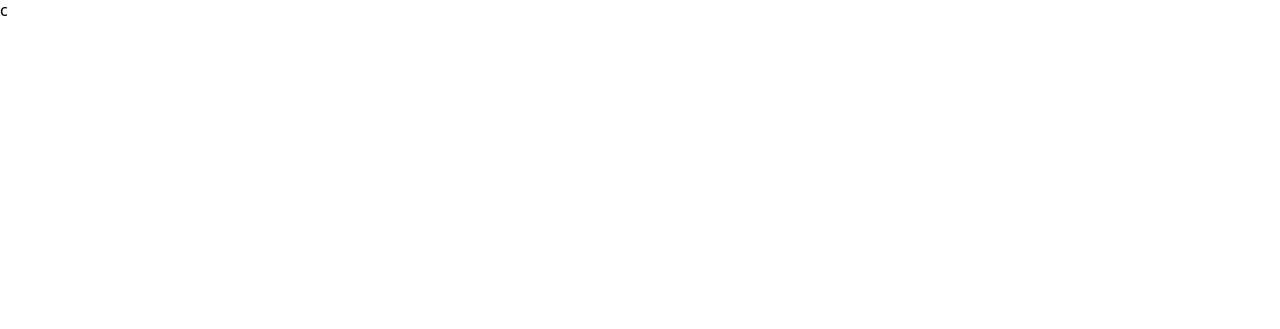
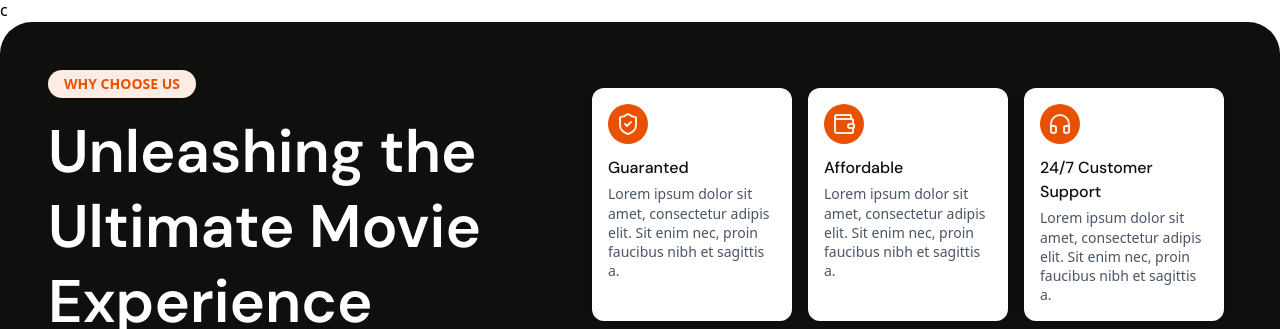
Before and after one commit to HN721/fgo24-Tickitz, a React (Vite) app: page / in a window 1280 px wide. Shown: the part 623-952 px from the top of the page. Before the commit the page ends 800 px from the top, so only its background shows below. Built offline with nearby package versions, Linux system fonts and the light colour scheme; no server answers; a web font is replaced by a local one.

Commit message:
feat: adding Benefit Component

```diff
--- a/package.json
+++ b/package.json
@@ -11,6 +11,7 @@
   },
   "dependencies": {
     "@tailwindcss/vite": "^4.1.6",
+    "lucide-react": "^0.511.0",
     "react": "^19.1.0",
     "react-dom": "^19.1.0",
     "tailwindcss": "^4.1.6"
--- /dev/null
+++ b/src/components/Benefit.jsx
@@ -0,0 +1,57 @@
+import React from "react";
+import { ShieldCheck, Wallet, Headphones } from "lucide-react";
+
+export default function Benefit() {
+  return (
+    <section className="bg-primary text-white py-12 px-12 rounded-[2rem]">
+      <div className="max-w-7xl mx-auto flex flex-col lg:flex-row items-start lg:items-center space-y-8 lg:space-y-0">
+        <div className="lg:w-1/2">
+          <span className="bg-brand text-secondary font-semibold text-sm px-4 py-1 rounded-full inline-block mb-4">
+            WHY CHOOSE US
+          </span>
+          <h2 className="text-6xl font-display font-med leading-tight text-white">
+            Unleashing the <br /> Ultimate Movie <br /> Experience
+          </h2>
+        </div>
+
+        <div className="flex mx-12 gap-4 lg:w-1/2">
+          <BenefitCard
+            icon={<ShieldCheck className="w-6 h-6 text-brand" />}
+            title="Guaranted"
+            description="Lorem ipsum dolor sit amet, consectetur adipis elit. Sit enim nec, proin faucibus nibh et sagittis a."
+          />
+          <BenefitCard
+            icon={<Wallet className="w-6 h-6 text-brand" />}
+            title="Affordable"
+            description="Lorem ipsum dolor sit amet, consectetur adipis elit. Sit enim nec, proin faucibus nibh et sagittis a."
+          />
+          <BenefitCard
+            icon={<Headphones className="w-6 h-6 text-brand" />}
+            title="24/7 Customer Support"
+            description="Lorem ipsum dolor sit amet, consectetur adipis elit. Sit enim nec, proin faucibus nibh et sagittis a."
+          />
+        </div>
+      </div>
+    </section>
+  );
+}
+
+/**
+ * Komponen kartu manfaat/benefit yang menampilkan ikon, judul, dan deskripsi.
+ *
+ * @param {Object} props
+ * @param {JSX.Element} props.icon - Ikon yang ditampilkan di atas kartu.
+ * @param {string} props.title - Judul manfaat.
+ * @param {string} props.description - Deskripsi singkat manfaat.
+ */
+function BenefitCard({ icon, title, description }) {
+  return (
+    <div className="bg-white text-font-primary rounded-xl p-4 flex-1 min-w-[200px] shadow-sm">
+      <div className="bg-secondary w-10 h-10 flex items-center justify-center rounded-full mb-3">
+        {icon}
+      </div>
+      <h3 className="font-display font-md text-primary mb-1">{title}</h3>
+      <p className="text-sm text-gray-600 leading-snug">{description}</p>
+    </div>
+  );
+}
--- a/src/pages/Home.jsx
+++ b/src/pages/Home.jsx
@@ -2,6 +2,7 @@ import React from "react";
 import Navbar from "../components/Navbar";
 import Title from "../components/Title";
 import Cinema from "../components/Cinema";
+import Benefit from "../components/Benefit";
 
 export default function Home() {
   return (
@@ -9,6 +10,7 @@ export default function Home() {
       <Navbar />
       <Title />
       <Cinema />
+      <Benefit />
     </div>
   );
 }
```
Also changed, not shown: src/components/Movielist.jsx (+20 -2 lines), 1 other file (tests, documents, lock files or other folders).
